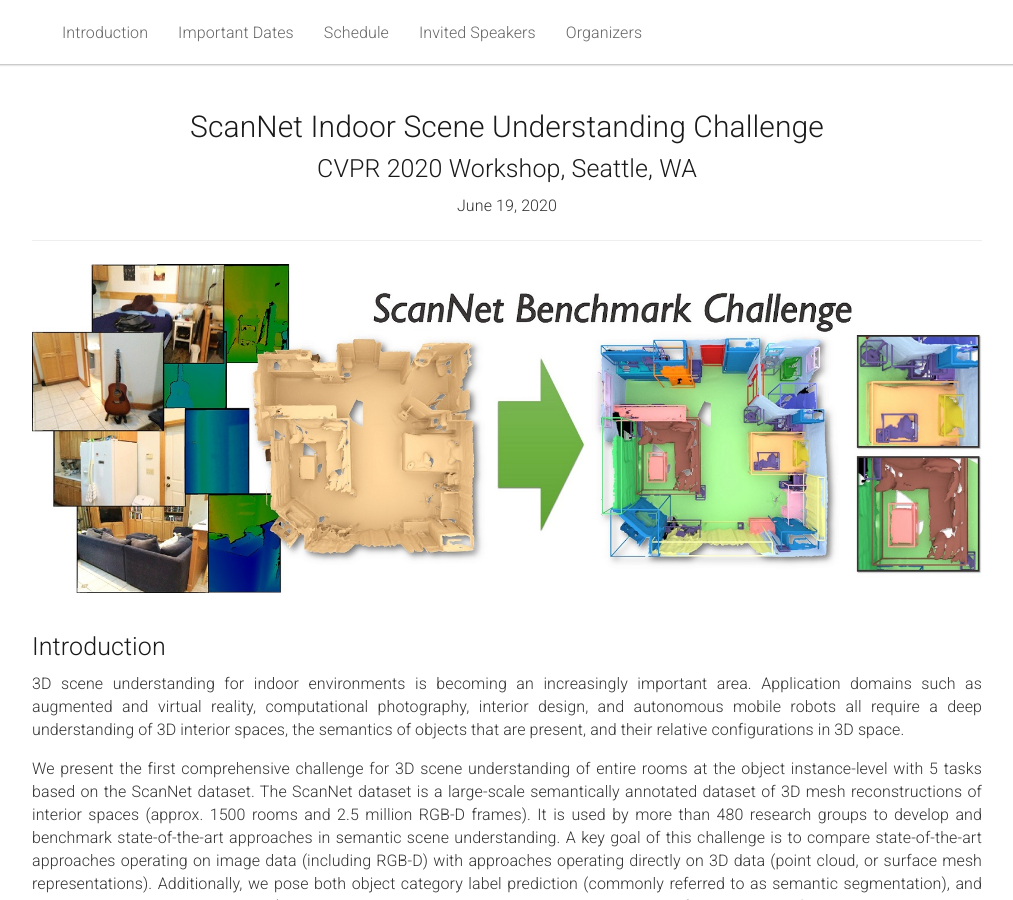
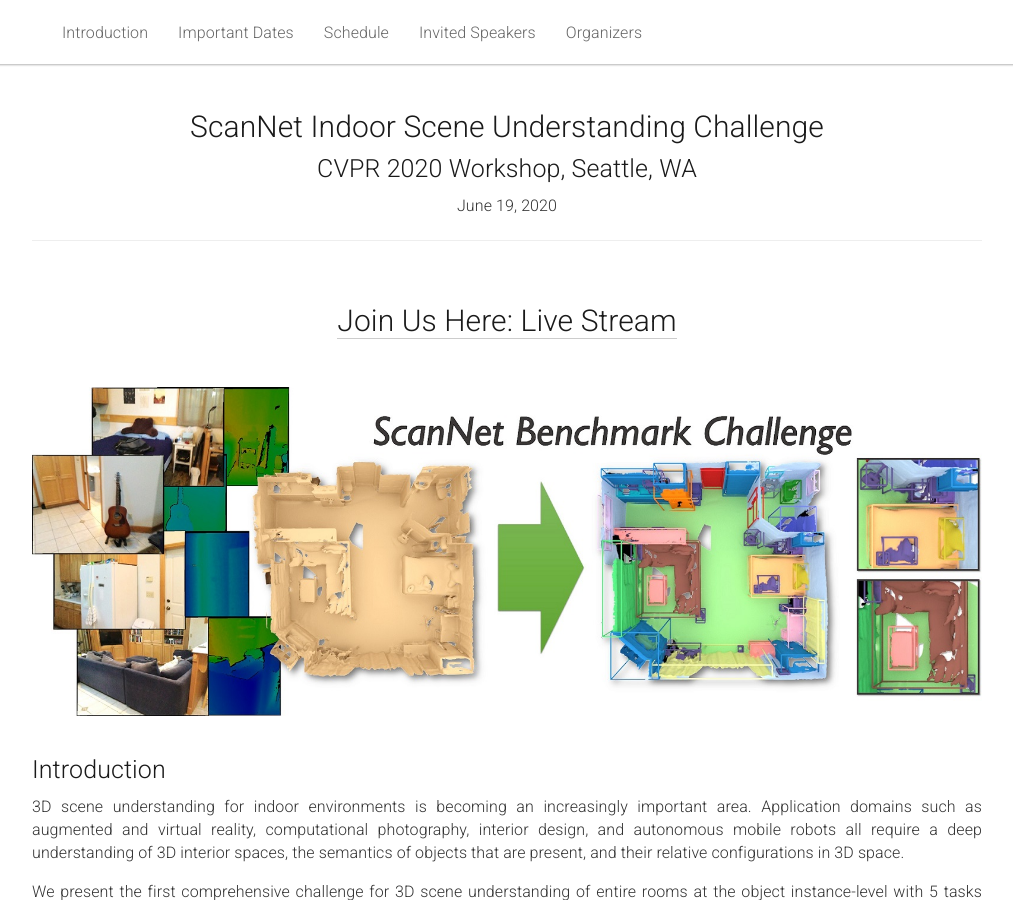
Before and after one commit to ScanNet/cvpr2020workshop, a Jekyll site: the page built from _pages/home.md, in a window 1280 px wide and 900 px high. Shown: the whole window, without its empty margins (133-1146 px from the left). Built offline with Jekyll 4.4.1, drawn with Linux system fonts in a browser that asks for light colours.

Commit message:
Update home.md

```diff
--- a/_pages/home.md
+++ b/_pages/home.md
@@ -20,6 +20,12 @@ acknowledgements: ""
 </div>
 
 <hr>
+
+<br>
+  <center>
+  <h1><a href="https://youtu.be/S7wm806JQ1M">Join Us Here: Live Stream</a></h1>
+  </center>
+<br>
 
 <div class="row" id="intro">
   <div class="col-md-12">
```
